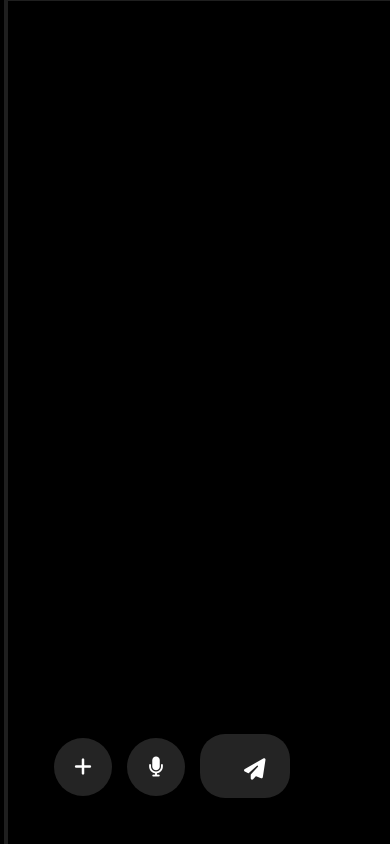
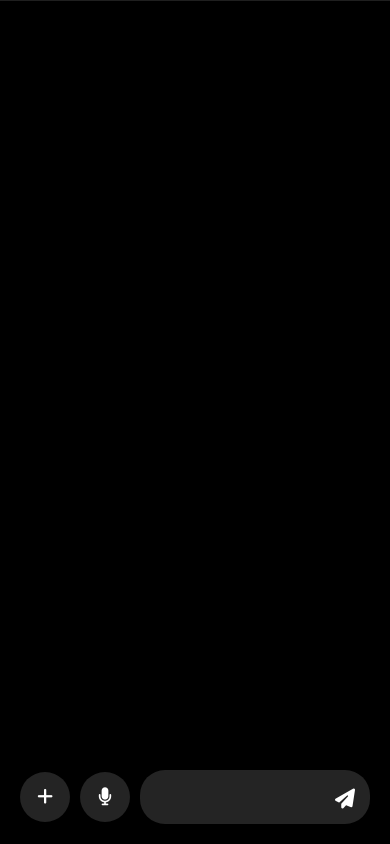
Before and after one commit to Advaith-M/AI-WORLD, a plain HTML site: page index.html in a window 390 px wide. Drawn offline with Linux system fonts and the light colour scheme.

Commit message:
Update index.html

```diff
--- a/index.html
+++ b/index.html
@@ -27,6 +27,7 @@
             width: 253px;
             border-right: 4.45px solid var(--line);
             height: 100%;
+            transition: width 0.3s ease;
         }
 
         main {
@@ -34,6 +35,7 @@
             display: flex;
             flex-direction: column;
             height: 100%;
+            min-width: 0; /* Prevents flex items from overflowing */
         }
 
         header {
@@ -51,7 +53,7 @@
         }
 
         .msg {
-            max-width: 65%;
+            max-width: 85%; /* Wider on mobile for better readability */
             padding: 15px 20px;
             border: 1px solid var(--line);
             font-size: 14px;
@@ -63,6 +65,11 @@
             overflow-wrap: anywhere;
         }
 
+        /* Larger devices use a narrower message box */
+        @media (min-width: 768px) {
+            .msg { max-width: 65%; }
+        }
+
         .user {
             align-self: flex-end;
             border-color: rgba(255, 255, 255, 0.4);
@@ -71,18 +78,27 @@
         .ai { align-self: flex-start; }
 
         .input-area {
-            padding: 46px;
+            padding: 20px; /* Reduced padding for mobile */
             display: flex;
             justify-content: center;
-            padding-right: 100px;
             align-items: flex-end;
-            gap: 15px;
+            gap: 10px;
             position: relative;
+            width: 100%;
+        }
+
+        /* Responsive shift to the left for desktop only */
+        @media (min-width: 1024px) {
+            .input-area {
+                padding: 46px;
+                padding-right: 100px;
+                gap: 15px;
+            }
         }
 
         .circle-btn {
-            width: 58px;
-            height: 58px;
+            width: 50px; /* Slightly smaller for mobile */
+            height: 50px;
             background: var(--input-bg);
             border-radius: 50%;
             display: flex;
@@ -90,19 +106,22 @@
             justify-content: center;
             cursor: pointer;
             color: #ffffff;
-            font-size: 20px;
+            font-size: 18px;
             transition: transform 0.1s cubic-bezier(0.4, 0, 0.2, 1), background 0.32s;
             flex-shrink: 0;
             margin-bottom: 2px;
         }
 
-        .circle-btn:hover {
-            background: rgba(255, 255, 255, 0.2);
+        @media (min-width: 1024px) {
+            .circle-btn {
+                width: 58px;
+                height: 58px;
+                font-size: 20px;
+            }
         }
 
-        .circle-btn.clicked {
-            transform: scale(0.85);
-        }
+        .circle-btn:hover { background: rgba(255, 255, 255, 0.2); }
+        .circle-btn.clicked { transform: scale(0.85); }
 
         .input-wrap {
             position: relative;
@@ -117,7 +136,7 @@
             background: var(--input-bg);
             border: none;
             border-radius: 25px;
-            padding: 20px 60px 20px 30px;
+            padding: 15px 50px 15px 20px; /* Adjusted for smaller screens */
             color: var(--text);
             outline: none;
             font-size: 16px;
@@ -132,29 +151,31 @@
             -ms-overflow-style: none;
         }
 
-        .input-box::-webkit-scrollbar {
-            display: none;
-            width: 0 !important;
-            height: 0 !important;
+        @media (min-width: 1024px) {
+            .input-box { padding: 20px 60px 20px 30px; }
         }
 
-        .input-box:focus {
-            background: rgba(255, 255, 255, 0.14);
-        }
+        .input-box::-webkit-scrollbar { display: none; }
 
         .send-btn {
             position: absolute;
-            right: 24.5px;
-            bottom: 18px;
+            right: 15px;
+            bottom: 15px;
             color: #ffffff;
-            font-size: 21.5px;
+            font-size: 20px;
             cursor: pointer;
             opacity: 1;
             transition: transform 0.1s cubic-bezier(0.4, 0, 0.2, 1), opacity 0.34s;
         }
 
-        .send-btn.clicked {
-            transform: scale(0.8);
+        @media (min-width: 1024px) {
+            .send-btn { right: 24.5px; bottom: 18px; font-size: 21.5px; }
+        }
+
+        /* Mobile specific: Hide sidebar to save space */
+        @media (max-width: 768px) {
+            aside { width: 0; border: none; overflow: hidden; }
+            #chat-container { padding: 20px; }
         }
 
         #chat-container::-webkit-scrollbar { display: none; }
@@ -192,11 +213,9 @@
     <script>
         const memory = [];
 
-        // Device Detection: Runs on load to hide Camera button on desktops
         window.addEventListener('DOMContentLoaded', () => {
             const cameraBtn = document.getElementById('btn2');
             const isMobile = /iPhone|iPad|iPod|Android|BlackBerry|IEMobile|Opera Mini/i.test(navigator.userAgent);
-
             if (!isMobile) {
                 cameraBtn.style.display = 'none';
             }
```
